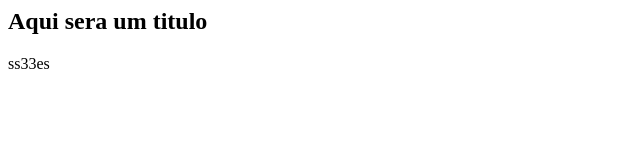
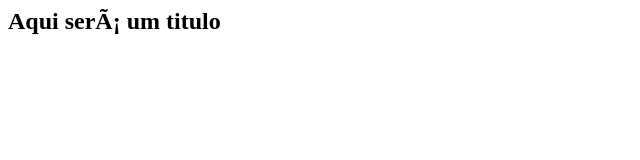
Before and after one commit to wesleyperazza/Site-da-Escola1, a plain HTML site: page index.html in a window 1280 px wide. Shown: the whole page, without its empty margins (0-640 px from the left). Drawn offline with Linux system fonts and the light colour scheme.

Commit message:
index.html

```diff
--- a/index.html
+++ b/index.html
@@ -1,10 +1,11 @@
 <html>
   <head>
-    <section>
-      <h1>Aqui sera um titulo</h1>
-    </section>
+    <meta charset-"UTF-8">
+    <meta name= viewport content= "width= devido width, initial scale= 10>
   </head>
   <body>
-     ss33es
+    <section>
+      <h2>Aqui será um titulo</h2>
+    </section>
   </body>
 </html>
```
